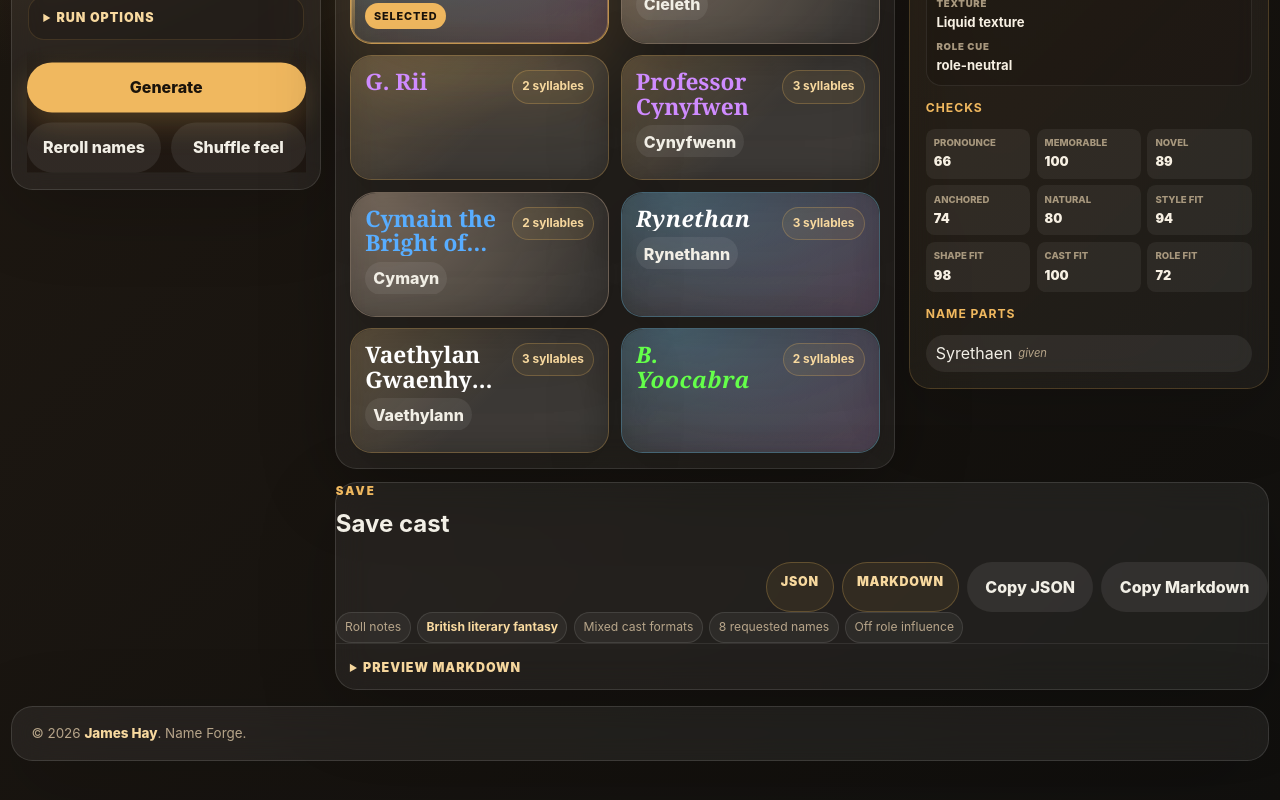
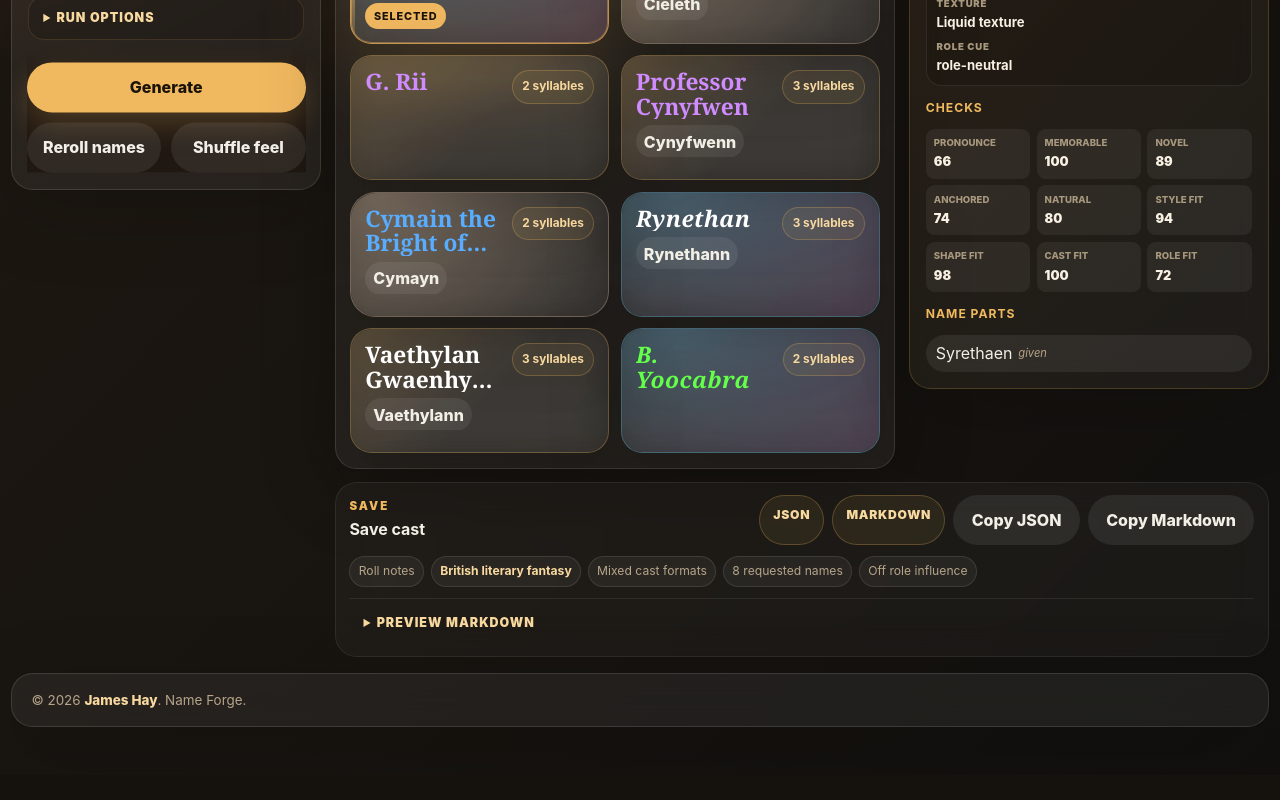
Before and after one commit to jaahay/name-forge, a React (Vite) app: page / in a window 1280 px wide. Shown: the part 412-1212 px from the top of the page. After the commit the page ends 1187 px from the top, so only its background shows below. Built offline with nearby package versions, Linux system fonts and the light colour scheme.

Commit message:
Demote save area styling

```diff
--- a/src/styles.css
+++ b/src/styles.css
@@ -132,14 +132,14 @@ h1, h2, h3, p { margin-top: 0; }
 .provenance { display: grid; margin-top: 0.55rem; }
 .provenance li { display: grid; gap: 0.2rem; border-left: 2px solid rgba(240, 184, 95, 0.55); padding-left: 0.65rem; color: #baa98c; font-size: 0.82rem; }
 .provenance strong { color: #f4ddae; }
-.export-panel { display: grid; gap: 0.78rem; padding: 0.95rem 1.05rem; }
-.export-heading { display: flex; gap: 1rem; align-items: center; justify-content: space-between; flex-wrap: wrap; }
-.export-heading h2 { margin-bottom: 0; font-size: 1.08rem; }
-.export-heading .eyebrow { margin-bottom: 0.18rem; }
+.save-panel { display: grid; gap: 0.7rem; border-color: rgba(255, 255, 255, 0.08); padding: 0.72rem 0.85rem; background: rgba(255, 255, 255, 0.035); box-shadow: none; }
+.save-heading { display: flex; gap: 1rem; align-items: center; justify-content: space-between; flex-wrap: wrap; }
+.save-heading h2 { margin-bottom: 0; font-size: 1rem; }
+.save-heading .eyebrow { margin-bottom: 0.12rem; }
 .export-actions { display: flex; gap: 0.5rem; flex-wrap: wrap; justify-content: flex-end; }
-.export-link { border: 1px solid rgba(240, 184, 95, 0.26); border-radius: 999px; padding: 0.66rem 0.88rem; color: #f8d99f; background: rgba(240, 184, 95, 0.08); font-size: 0.78rem; font-weight: 900; letter-spacing: 0.06em; text-decoration: none; text-transform: uppercase; }
+.export-link { border: 1px solid rgba(240, 184, 95, 0.26); border-radius: 999px; padding: 0.62rem 0.82rem; color: #f8d99f; background: rgba(240, 184, 95, 0.08); font-size: 0.76rem; font-weight: 900; letter-spacing: 0.06em; text-decoration: none; text-transform: uppercase; }
 .export-link:hover { border-color: rgba(240, 184, 95, 0.5); color: #1a130b; background: #f0b85f; }
-.export-preview { border-top: 1px solid rgba(255, 255, 255, 0.08); padding-top: 0.2rem; color: #dacdb7; font-size: 0.86rem; font-weight: 700; }
+.export-preview { border-top: 1px solid rgba(255, 255, 255, 0.08); padding-top: 0.2rem; color: #dacdb7; font-size: 0.84rem; font-weight: 700; }
 .export-preview textarea { margin-top: 0.6rem; }
 .changelog, .about { display: grid; gap: 1rem; padding: clamp(1.4rem, 4vw, 3rem); }
 .changelog-heading, .about-heading { display: flex; justify-content: space-between; gap: 1.5rem; align-items: end; }
@@ -160,6 +160,6 @@ h1, h2, h3, p { margin-top: 0; }
 .site-footer a:hover { text-decoration: underline; }
 @media (max-width: 1180px) { .results-layout { grid-template-columns: 1fr; } .selected-name-panel { position: static; } .name-detail-grid { grid-template-columns: minmax(0, 1fr) minmax(220px, 0.8fr); } .detail-metadata { grid-template-columns: repeat(2, minmax(0, 1fr)); } }
 @media (max-width: 900px) { .hero, .workspace { grid-template-columns: 1fr; } .controls { position: static; max-height: none; } .actions { position: static; margin: 0; background: transparent; } .changelog-heading, .about-heading { display: grid; } .export-actions { justify-content: flex-start; } }
-@media (max-width: 720px) { .name-detail-grid, .detail-score-list { grid-template-columns: 1fr; } .app-tabs, .roster-heading { display: grid; justify-content: stretch; } .utility-tabs { justify-content: flex-start; } .hero-stats { justify-content: flex-start; min-width: 0; } }
-@media (max-width: 640px) { .slider-heading, .slider-tools, .name-card-header, .selected-name-heading { display: grid; justify-content: stretch; } .slider-value { width: 100%; } .export-heading { align-items: stretch; } .generation-context { display: grid; } .name-card-meta { max-width: none; justify-content: flex-start; } }
+@media (max-width: 720px) { .name-detail-grid, .detail-score-list { grid-template-columns: 1fr; } .app-tabs, .roster-heading, .save-heading { display: grid; justify-content: stretch; } .utility-tabs { justify-content: flex-start; } .hero-stats { justify-content: flex-start; min-width: 0; } }
+@media (max-width: 640px) { .slider-heading, .slider-tools, .name-card-header, .selected-name-heading { display: grid; justify-content: stretch; } .slider-value { width: 100%; } .generation-context { display: grid; } .name-card-meta { max-width: none; justify-content: flex-start; } }
 @media (max-width: 520px) { .score-list, .detail-metadata, .inspector-summary { grid-template-columns: 1fr; } .site-footer { flex-direction: column; } }
```
